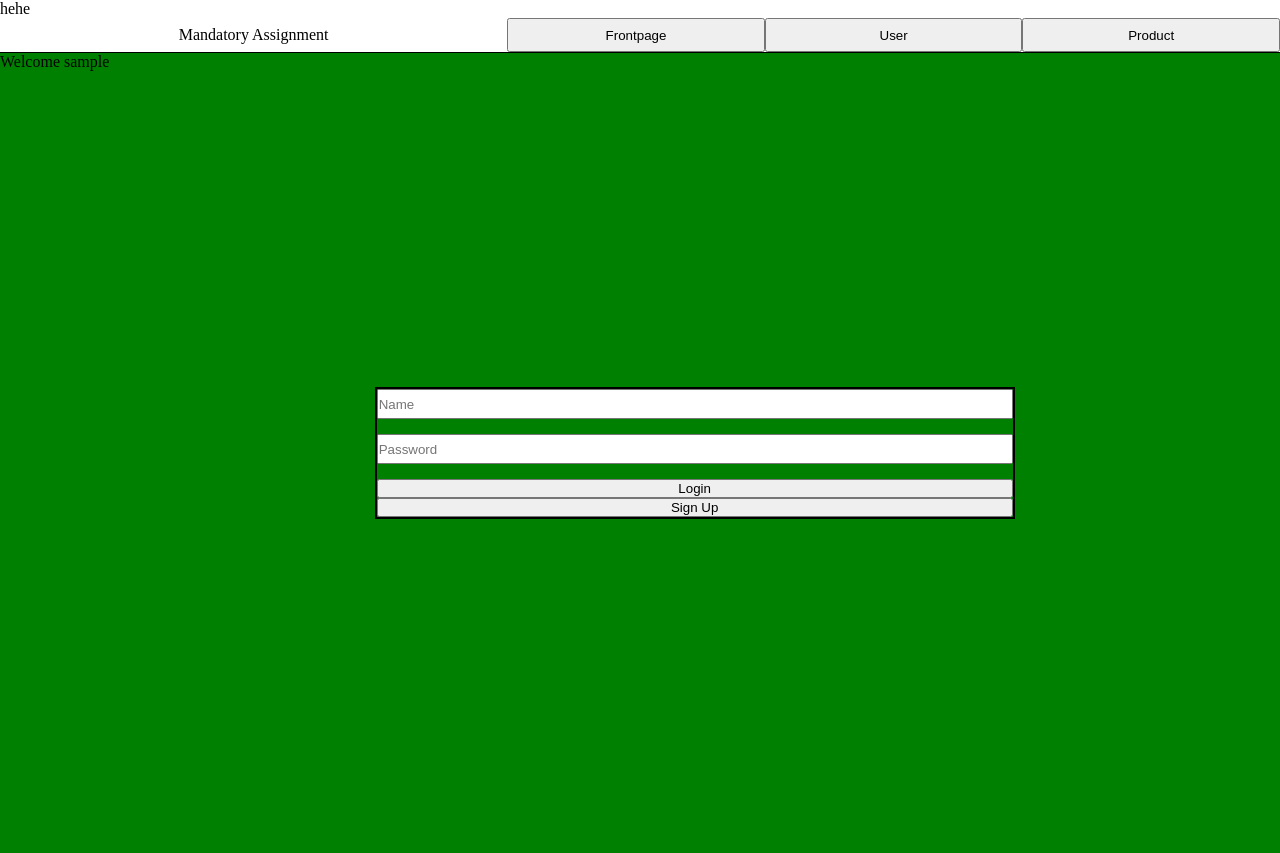
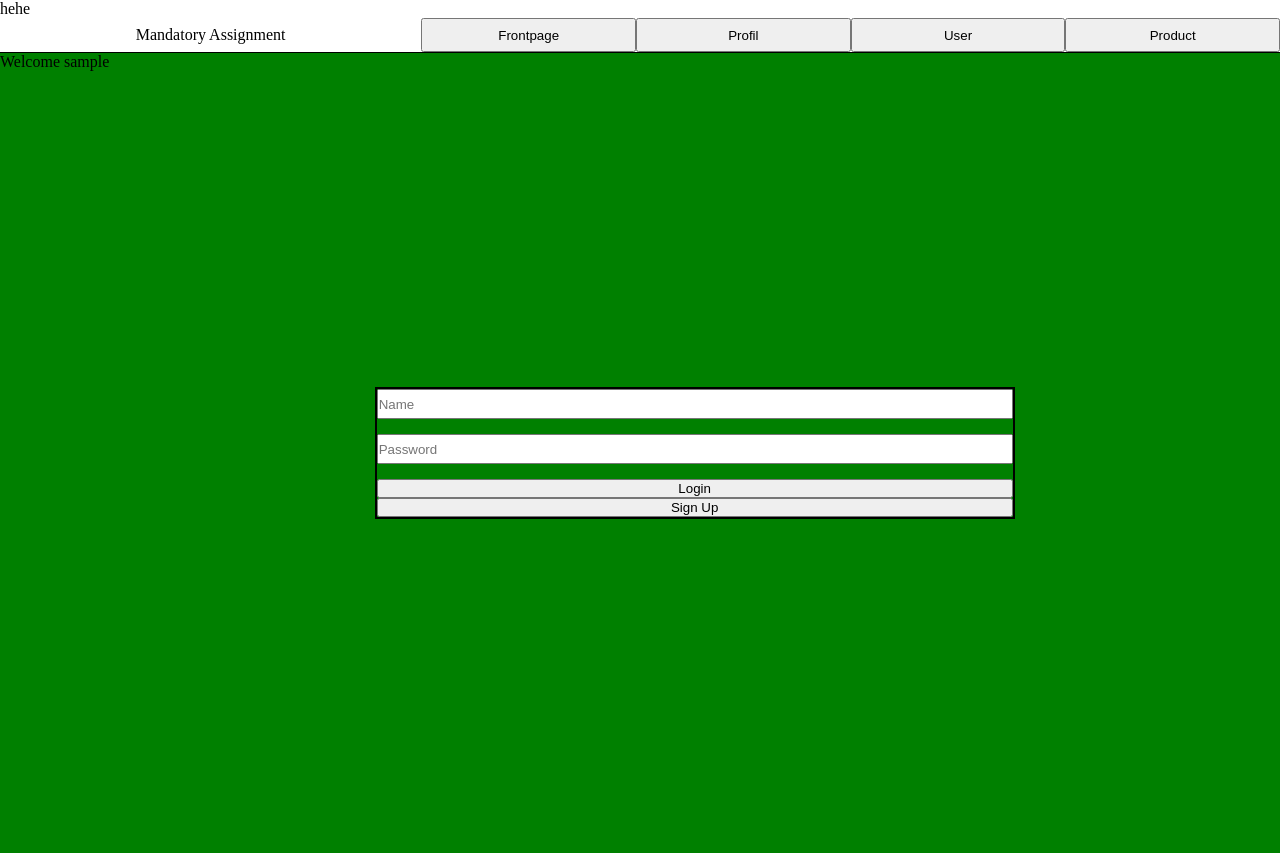
Before and after one commit to Falkovic1993/WebDevMA1, a PHP site: page /index.php in a window 1280 px wide. Run offline with PHP 8.4, Linux system fonts and the light colour scheme; the visitor is signed in with stand-in values (Sample User, id 1).

Commit message:
Added profilpage when logged in

```diff
--- a/homeproject/api-login.php
+++ b/homeproject/api-login.php
@@ -26,15 +26,11 @@
 
 			$_SESSION['jUser'] = $sCorrectUserName;
 			$sResponse = '{"login":"yes"}';
-
 			echo $sResponse;
-
 			// WE USE EXIT SO WE DONT NEED TO USE ELSE; SINCE IF WE RUN THIS IT WILL STOP RIGHT AFTER EXIT.
 			exit;
 	};
 	}
-
-
 
 	$sResponse = '{"login":"Dont excist"}';
 	echo $sResponse;
--- a/homeproject/index.php
+++ b/homeproject/index.php
@@ -25,6 +25,11 @@
 		<nav class="navigation">
 				<span id="LogoName">Mandatory Assignment</span>
 				<button id="btnFrontpage" class="btnMenu" data-showThisPage="frontPage">Frontpage</button>
+				<?php
+					if ( isset($_SESSION['jUser']) ) {
+						$profilePage = "<button id='btnProfilepage' class='btnMenu' data-showThisPage='profilePage'>Profil</button>";
+						echo $profilePage;
+					}; ?>
 				<button id="btnUserPage" class="btnMenu" data-showThisPage="userPage">User</button>
 				<button id="btnProductPage" class="btnMenu" data-showThisPage="productPage">Product</button>
 		</nav>
--- a/homeproject/script.js
+++ b/homeproject/script.js
@@ -42,8 +42,6 @@ console.log("It's working!");
 				if(this.readyState == 4 && this.status == 200) {
 				  	var sDataFromServer = this.responseText;
          			console.log("Response: ",sDataFromServer);
-
-
 
 				}
 			}
```
